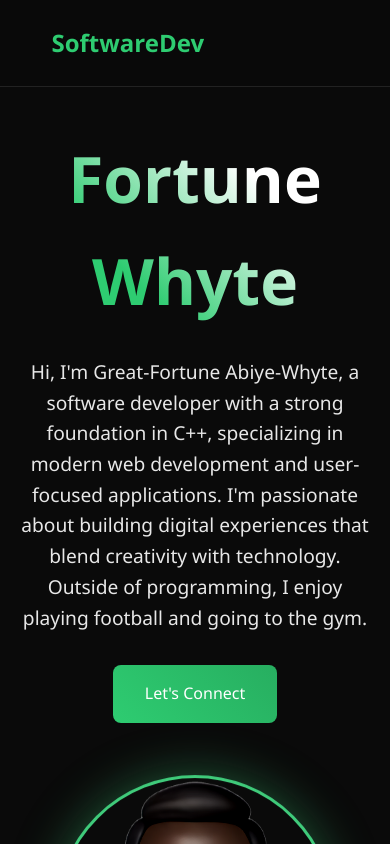
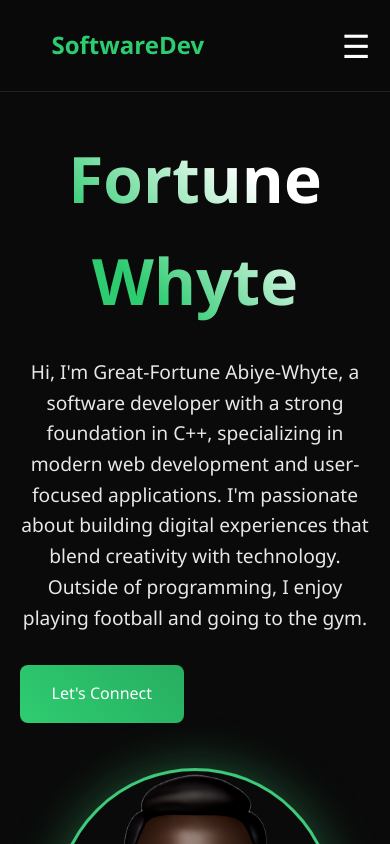
Before and after one commit to FortuneWhyte/portfolio-dev, a React app: page / in a window 390 px wide. Shown: the top 844 px of the page. Built offline with nearby package versions, Linux system fonts and the light colour scheme; the HTML template or start-up script is replaced by a standard one.

Commit message:
Added Hamburger icon for mobile device users on navbar

```diff
--- a/src/components/Hero.jsx
+++ b/src/components/Hero.jsx
@@ -1,17 +1,22 @@
 import { Link } from "react-router-dom";
 
-export default function  Hero() {
+export default function Hero() {
     return (
-        <section id="home" class="hero">
-            <div class="hero-content">
+        <section id="home" className="hero">
+            <div className="hero-content">
                 <h1>Fortune Whyte</h1>
                 <p>
                     Hi, I'm Great-Fortune Abiye-Whyte, a software developer with a strong foundation in C++, specializing in modern web development and user-focused applications.
                     I'm passionate about building digital experiences that blend creativity with technology. Outside of programming, I enjoy playing football and going to the gym.
                 </p>
-                <Link to="/contact" class="cta-button">Let's Connect</Link>
+
+                <div className="hero-buttons">
+                    <Link to="/contact" className="cta-button">Let's Connect</Link>
+
+                </div>
             </div>
-            <div class="hero-image">
+
+            <div className="hero-image">
                 <img
                     src="/images/profilepic.png"
                     alt="Profile"
--- a/src/components/Navbar.jsx
+++ b/src/components/Navbar.jsx
@@ -1,16 +1,25 @@
+import { useState } from "react";
 import { Link } from "react-router-dom";
 
 export default function Navbar() {
+  const [isOpen, setIsOpen] = useState(false);
+
   return (
     <nav className="navbar">
-      <Link to="/" className="logo">SoftwareDev</Link>
+      <Link to="/" className="logo">
+        SoftwareDev
+      </Link>
 
-      <ul className="nav-links">
-        <li><Link to="/">Home</Link></li>
-        <li><Link to="/about">About</Link></li>
-        <li><Link to="/portfolio">Portfolio</Link></li>
-        <li><Link to="/contact">Contact</Link></li>
-      </ul>
+      <div className={`nav-links ${isOpen ? "open" : ""}`}>
+        <Link to="/">Home</Link>
+        <Link to="/about">About</Link>
+        <Link to="/portfolio">Portfolio</Link>
+        <Link to="/contact">Contact</Link>
+      </div>
+
+      <button className="hamburger" onClick={() => setIsOpen(!isOpen)}>
+        ☰
+      </button>
     </nav>
   );
 }
--- a/src/css/style.css
+++ b/src/css/style.css
@@ -36,7 +36,6 @@ body{
     border-bottom: 1px solid rgba(255, 255, 255, 0.1);
 }
 
-
 .logo {
     font-size: 1.8rem;
     font-weight: 700;
@@ -52,12 +51,13 @@ body{
     list-style: none;
 }
 
+/* Desktop link styles remain unchanged */
 .nav-links a {
     color: var(--text);
     text-decoration: none;
     font-weight: 500;
     transition: all 0.3s ease;
-    position:relative;
+    position: relative;
 }
 
 .nav-links a::after {
@@ -74,6 +74,35 @@ body{
 .nav-links a:hover::after {
     width: 100%;
 }
+
+
+@media (max-width: 768px) {
+    .nav-links {
+        flex-direction: column;
+        gap: 1rem;
+        margin-top: 1rem;
+        background: rgba(10, 10, 10, 0.95);
+        padding: 1rem 5%;
+        border-radius: 8px;
+        position: absolute;
+        top: 100%;
+        left: 0;
+        width: 100%;
+        z-index: 999;
+
+        max-height: 0;
+        overflow: hidden;
+        opacity: 0;
+        transition: max-height 0.35s ease, opacity 0.35s ease;
+    }
+
+    .nav-links.open {
+        max-height: 500px;       /* enough to fit all links */
+        opacity: 1;
+    }
+}
+
+
 
 /*Hero section*/
 .hero {
@@ -139,6 +168,14 @@ body{
     position: relative;
     overflow: hidden;
 }
+
+.hero-buttons {
+    display: flex;
+    gap: 1rem;
+    flex-wrap: wrap;
+    margin-top: 1.5rem;
+}
+
 
 /*Footer section*/
 footer {
@@ -486,3 +523,43 @@ footer {
     border-radius: 5px;
     transition: width 0.6s ease-in-out;
 }
+
+/* Hamburger button */
+.hamburger {
+    display: none;
+    font-size: 2rem;
+    background: none;
+    border: none;
+    color: var(--text);
+    cursor: pointer;
+}
+
+/* Mobile styles */
+@media (max-width: 768px) {
+    .hamburger {
+        display: block;
+    }
+
+    .nav-links {
+        display: none;          /* hidden by default */
+        flex-direction: column;
+        gap: 1rem;
+        margin-top: 1rem;
+        background: rgba(10,10,10,0.95);
+        padding: 1rem 5%;
+        border-radius: 8px;
+        position: absolute;
+        top: 100%;
+        left: 0;
+        width: 100%;
+        z-index: 999;
+    }
+
+    .nav-links.open {
+        display: flex;          /* shown when hamburger clicked */
+    }
+
+    .nav-links a {
+        font-size: 1.2rem;
+    }
+}
```
